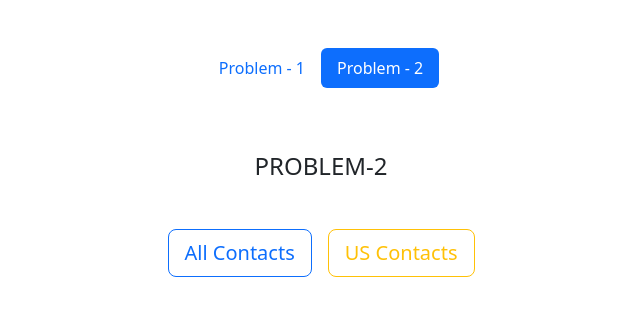
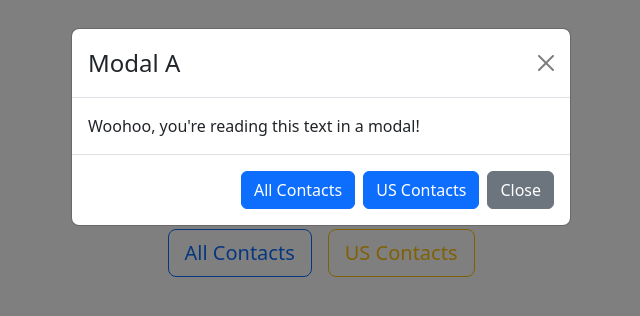
Before and after one commit to md-hanif14/react-project, a React (Vite) app: page /problem-2 in a window 1280 px wide. Both pictures are taken after a click on the button "All Contacts". Shown: the top 316 px of the page, without its empty margins (319-959 px from the left). Built offline with nearby package versions, Linux system fonts and the light colour scheme.

Commit message:
modal a added

```diff
--- a/package.json
+++ b/package.json
@@ -9,8 +9,9 @@
     "preview": "vite preview"
   },
   "dependencies": {
-    "bootstrap": "^5.2.0",
+    "bootstrap": "^5.2.3",
     "react": "^18.2.0",
+    "react-bootstrap": "^2.7.4",
     "react-dom": "^18.2.0",
     "react-router-dom": "^6.3.0"
   },
--- a/src/components/Menu.jsx
+++ b/src/components/Menu.jsx
@@ -1,5 +1,6 @@
 import React from 'react';
 import {NavLink , Outlet} from "react-router-dom";
+import 'bootstrap/dist/css/bootstrap.min.css';
 
 const Menu = () => {
     return (
--- a/src/components/Problem-1.jsx
+++ b/src/components/Problem-1.jsx
@@ -1,10 +1,25 @@
-import React, {useState} from 'react';
+import React, { useState } from 'react';
 
 const Problem1 = () => {
 
     const [show, setShow] = useState('all');
+    const [name, setName] = useState(' ');
+    const [submittedData, setSubmittedData] = useState([]);
 
-    const handleClick = (val) =>{
+    const handleSubmit = (event) => {
+        event.preventDefault();
+        const newData = { name };
+        setSubmittedData([...submittedData, newData]);
+        setName('');
+    };
+
+    const handleNameChange = (event) => {
+        setName(event.target.value);
+    };
+
+
+
+    const handleClick = (val) => {
         setShow(val);
     }
 
@@ -16,38 +31,42 @@ const Problem1 = () => {
                 <div className="col-6 ">
                     <form className="row gy-2 gx-3 align-items-center mb-4">
                         <div className="col-auto">
-                            <input type="text" className="form-control" placeholder="Name"/>
+                            <input type="text" onChange="handleNameChange" className="form-control" placeholder="Name" />
                         </div>
                         <div className="col-auto">
-                            <input type="text" className="form-control" placeholder="Status"/>
+                            <input type="text" className="form-control"  placeholder="Status" />
                         </div>
                         <div className="col-auto">
-                            <button type="submit" className="btn btn-primary">Submit</button>
+                            <button onClick={handleSubmit} type="submit" className="btn btn-primary">Submit</button>
                         </div>
                     </form>
                 </div>
                 <div className="col-8">
                     <ul className="nav nav-pills mb-3" id="pills-tab" role="tablist">
                         <li className="nav-item">
-                            <button  className={`nav-link ${show==='all' && 'active'}`} type="button" onClick={()=>handleClick('all')}>All</button>
+                            <button className={`nav-link ${show === 'all' && 'active'}`} type="button" onClick={() => handleClick('all')}>All</button>
                         </li>
                         <li className="nav-item">
-                            <button className={`nav-link ${show==='active' && 'active'}`} type="button" onClick={()=>handleClick('active')}>Active</button>
+                            <button className={`nav-link ${show === 'active' && 'active'}`} type="button" onClick={() => handleClick('active')}>Active</button>
                         </li>
                         <li className="nav-item">
-                            <button  className={`nav-link ${show==='completed' && 'active'}`} type="button" onClick={()=>handleClick('completed')}>Completed</button>
+                            <button className={`nav-link ${show === 'completed' && 'active'}`} type="button" onClick={() => handleClick('completed')}>Completed</button>
                         </li>
                     </ul>
                     <div className="tab-content"></div>
                     <table className="table table-striped ">
                         <thead>
-                        <tr>
-                            <th scope="col">Name</th>
-                            <th scope="col">Status</th>
-                        </tr>
+                            <tr>
+                                <th scope="col">Name</th>
+                                <th scope="col">Status</th>
+                            </tr>
                         </thead>
                         <tbody>
-
+                            {submittedData.map((data, index) => (
+                                <tr key={index}>
+                                    <td>{data.name}</td>
+                                </tr>
+                            ))}
                         </tbody>
                     </table>
                 </div>
--- a/src/components/Problem-2.jsx
+++ b/src/components/Problem-2.jsx
@@ -1,6 +1,22 @@
-import React from 'react';
+import React, { useState } from 'react';
+import Button from 'react-bootstrap/Button';
+import Modal from 'react-bootstrap/Modal';
+
 
 const Problem2 = () => {
+
+    const [show1, setShow1] = useState(false);
+
+    const handleClose1 = () => setShow1(false);
+    const handleShow1 = () => setShow1(true);
+
+    const [show2, setShow2] = useState(false);
+
+    const handleClose2 = () => setShow2(false);
+    const handleShow2 = () => setShow2(true);
+
+
+
 
     return (
 
@@ -9,8 +25,54 @@ const Problem2 = () => {
                 <h4 className='text-center text-uppercase mb-5'>Problem-2</h4>
 
                 <div className="d-flex justify-content-center gap-3">
-                <button className="btn btn-lg btn-outline-primary" type="button" >All Contacts</button>
-                <button className="btn btn-lg btn-outline-warning" type="button" >US Contacts</button>
+                    <div>
+                        <button onClick={handleShow1} className="btn btn-lg btn-outline-primary" type="button" >All Contacts</button>
+
+                        <Modal show={show1} onHide={handleClose1}>
+                            <Modal.Header closeButton>
+                                <Modal.Title>Modal A</Modal.Title>
+                            </Modal.Header>
+                            <Modal.Body>Woohoo, you're reading this text in a modal!</Modal.Body>
+                            <Modal.Footer>
+                                <Button variant="primary" onClick={handleClose1}>
+                                    All Contacts
+                                </Button>
+                                <Button variant="primary" onClick={handleClose1}>
+                                    US Contacts
+                                </Button>
+                                <Button variant="secondary" onClick={handleClose1}>
+                                    Close
+                                </Button>
+
+                            </Modal.Footer>
+                        </Modal>
+                    </div>
+
+
+                    <div>
+                        <button className="btn btn-lg btn-outline-warning" type="button" >US Contacts</button>
+
+                        <Modal show={show2} onHide={handleClose2}>
+                            <Modal.Header closeButton>
+                                <Modal.Title>Modal A</Modal.Title>
+                            </Modal.Header>
+                            <Modal.Body>Woohoo, you're reading this text in a modal!</Modal.Body>
+                            <Modal.Footer>
+                                <Button variant="primary" onClick={handleClose2}>
+                                    All Contacts
+                                </Button>
+                                <Button variant="primary" onClick={handleClose2}>
+                                    US Contacts
+                                </Button>
+                                <Button variant="secondary" onClick={handleClose2}>
+                                    Close
+                                </Button>
+
+                            </Modal.Footer>
+                        </Modal>
+                    </div>
+
+
                 </div>
 
             </div>
```
Also changed, not shown: 1 other file (tests, documents, lock files or other folders).
